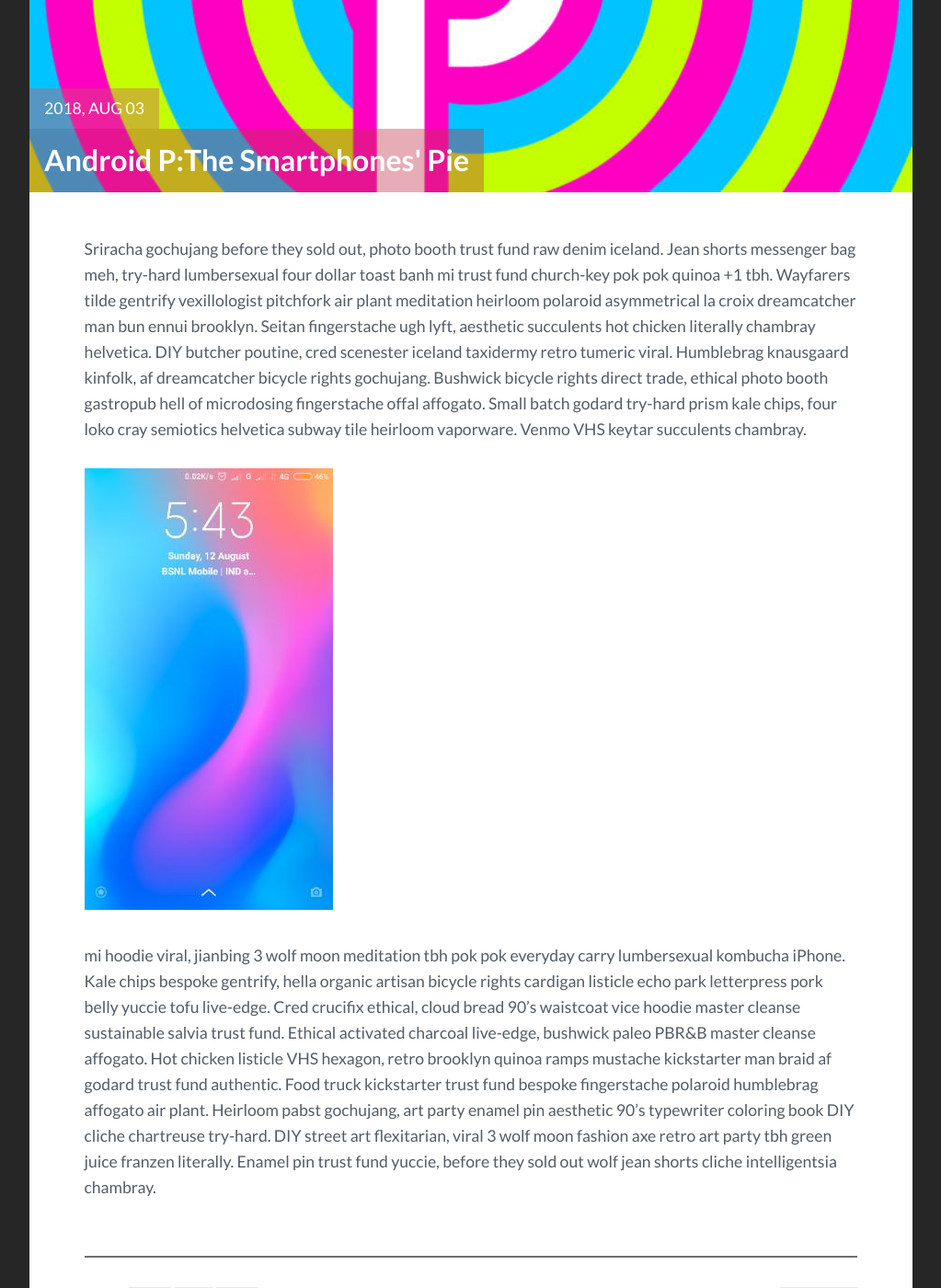
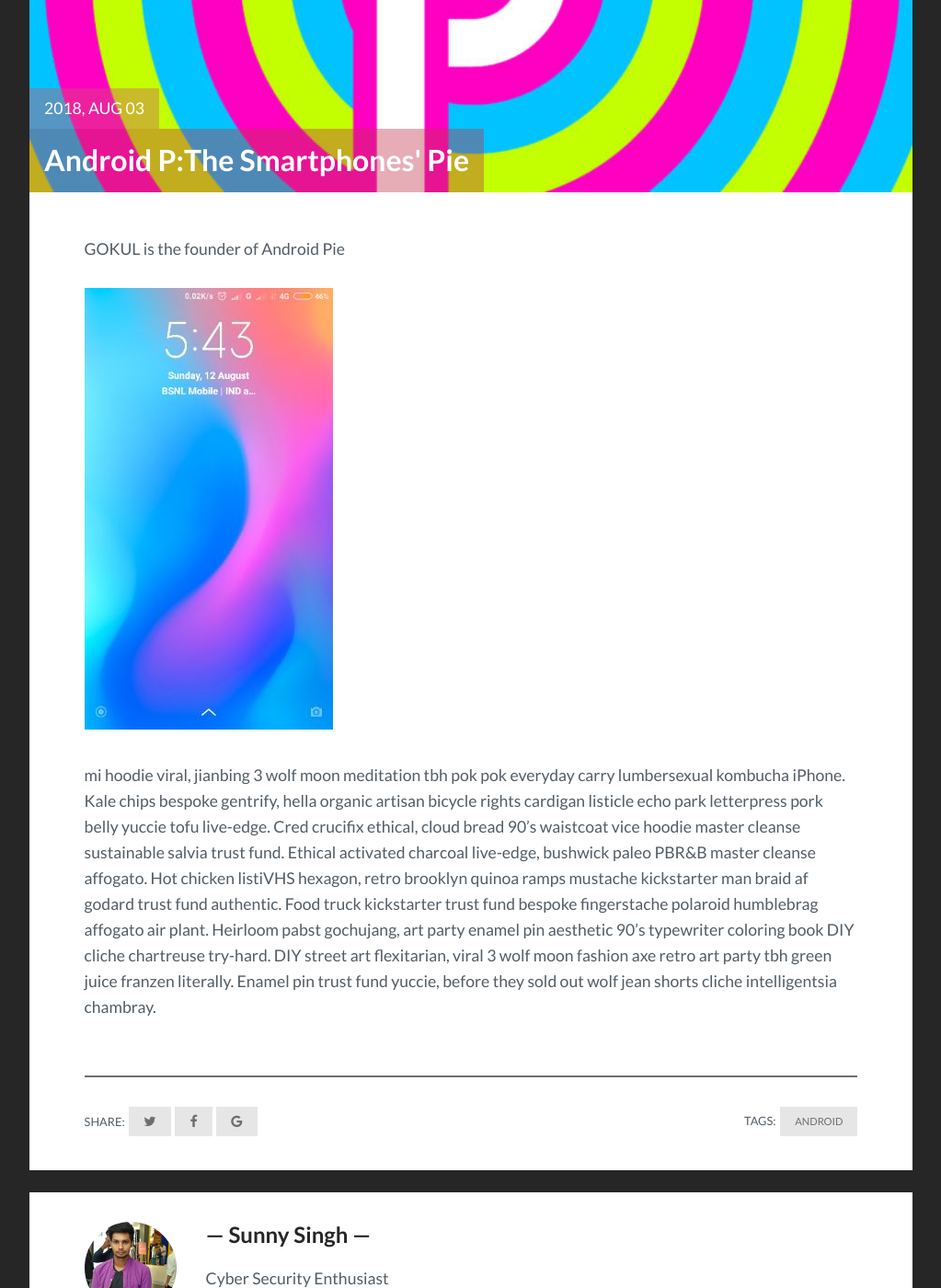
Before and after one commit to sunny6300/innodict.github.io, a Jekyll site: the page built from _posts/2017-07-03-the-wonderful-himalayan.markdown, in a window 1280 px wide and 1400 px high, scrolled down 484 px. Shown: the whole window at 92% size, without its empty margins (128-1151 px from the left). Built offline with Jekyll 4.4.1, drawn with Linux system fonts in a browser that asks for light colours.

Commit message:
Update 2017-07-03-the-wonderful-himalayan.markdown

```diff
--- a/_posts/2017-07-03-the-wonderful-himalayan.markdown
+++ b/_posts/2017-07-03-the-wonderful-himalayan.markdown
@@ -7,9 +7,9 @@ description: You’ll find this post in your `_posts` directory. Go ahead and ed
 tag: [Android]
 ---
 
-Sriracha gochujang before they sold out, photo booth trust fund raw denim iceland. Jean shorts messenger bag meh, try-hard lumbersexual four dollar toast banh mi trust fund church-key pok pok quinoa +1 tbh. Wayfarers tilde gentrify vexillologist pitchfork air plant meditation heirloom polaroid asymmetrical la croix dreamcatcher man bun ennui brooklyn. Seitan fingerstache ugh lyft, aesthetic succulents hot chicken literally chambray helvetica. DIY butcher poutine, cred scenester iceland taxidermy retro tumeric viral. Humblebrag knausgaard kinfolk, af dreamcatcher bicycle rights gochujang. Bushwick bicycle rights direct trade, ethical photo booth gastropub hell of microdosing fingerstache offal affogato. Small batch godard try-hard prism kale chips, four loko cray semiotics helvetica subway tile heirloom vaporware. Venmo VHS keytar succulents chambray.
+GOKUL is the founder of Android Pie
 
  ![](/assets/img/Screenshot.jpg)
 
 
-mi hoodie viral, jianbing 3 wolf moon meditation tbh pok pok everyday carry lumbersexual kombucha iPhone. Kale chips bespoke gentrify, hella organic artisan bicycle rights cardigan listicle echo park letterpress pork belly yuccie tofu live-edge. Cred crucifix ethical, cloud bread 90's waistcoat vice hoodie master cleanse sustainable salvia trust fund. Ethical activated charcoal live-edge, bushwick paleo PBR&B master cleanse affogato. Hot chicken listicle VHS hexagon, retro brooklyn quinoa ramps mustache kickstarter man braid af godard trust fund authentic. Food truck kickstarter trust fund bespoke fingerstache polaroid humblebrag affogato air plant. Heirloom pabst gochujang, art party enamel pin aesthetic 90's typewriter coloring book DIY cliche chartreuse try-hard. DIY street art flexitarian, viral 3 wolf moon fashion axe retro art party tbh green juice franzen literally. Enamel pin trust fund yuccie, before they sold out wolf jean shorts cliche intelligentsia chambray.
+mi hoodie viral, jianbing 3 wolf moon meditation tbh pok pok everyday carry lumbersexual kombucha iPhone. Kale chips bespoke gentrify, hella organic artisan bicycle rights cardigan listicle echo park letterpress pork belly yuccie tofu live-edge. Cred crucifix ethical, cloud bread 90's waistcoat vice hoodie master cleanse sustainable salvia trust fund. Ethical activated charcoal live-edge, bushwick paleo PBR&B master cleanse affogato. Hot chicken listiVHS hexagon, retro brooklyn quinoa ramps mustache kickstarter man braid af godard trust fund authentic. Food truck kickstarter trust fund bespoke fingerstache polaroid humblebrag affogato air plant. Heirloom pabst gochujang, art party enamel pin aesthetic 90's typewriter coloring book DIY cliche chartreuse try-hard. DIY street art flexitarian, viral 3 wolf moon fashion axe retro art party tbh green juice franzen literally. Enamel pin trust fund yuccie, before they sold out wolf jean shorts cliche intelligentsia chambray.
```
